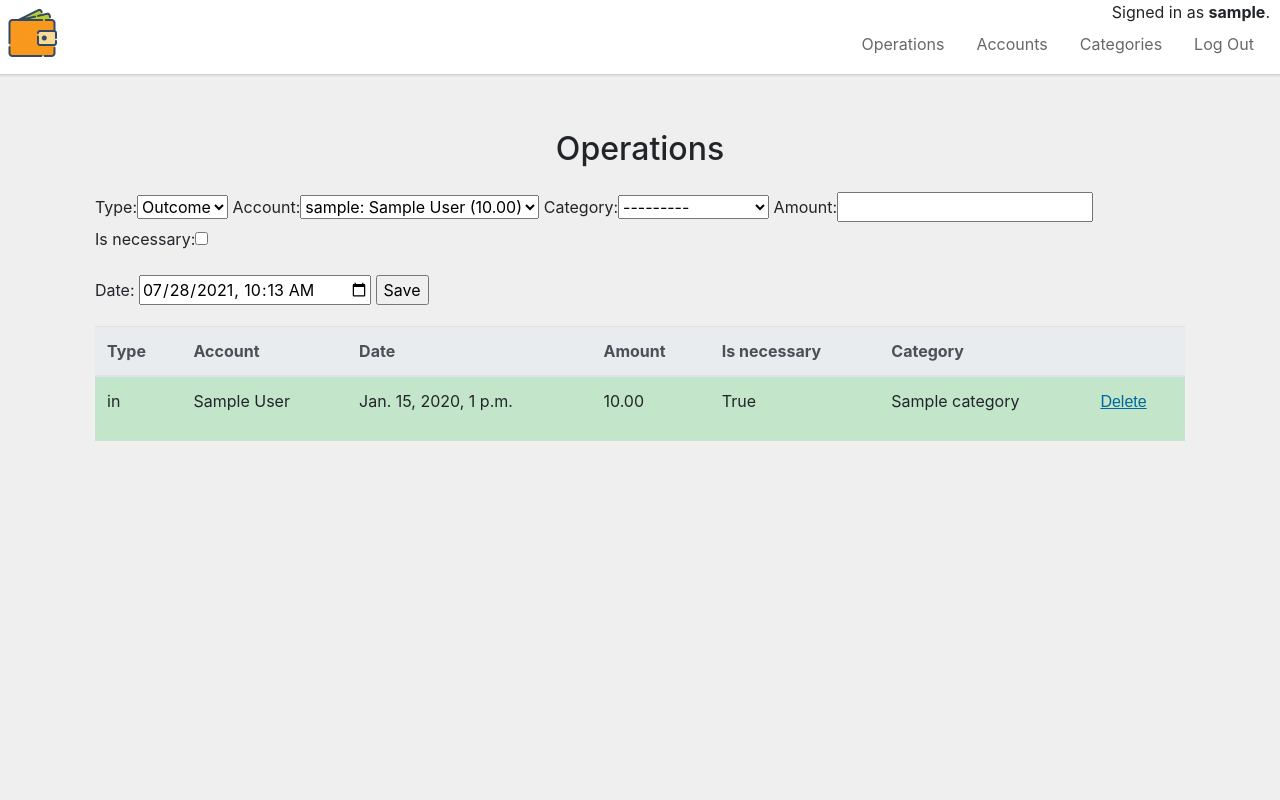
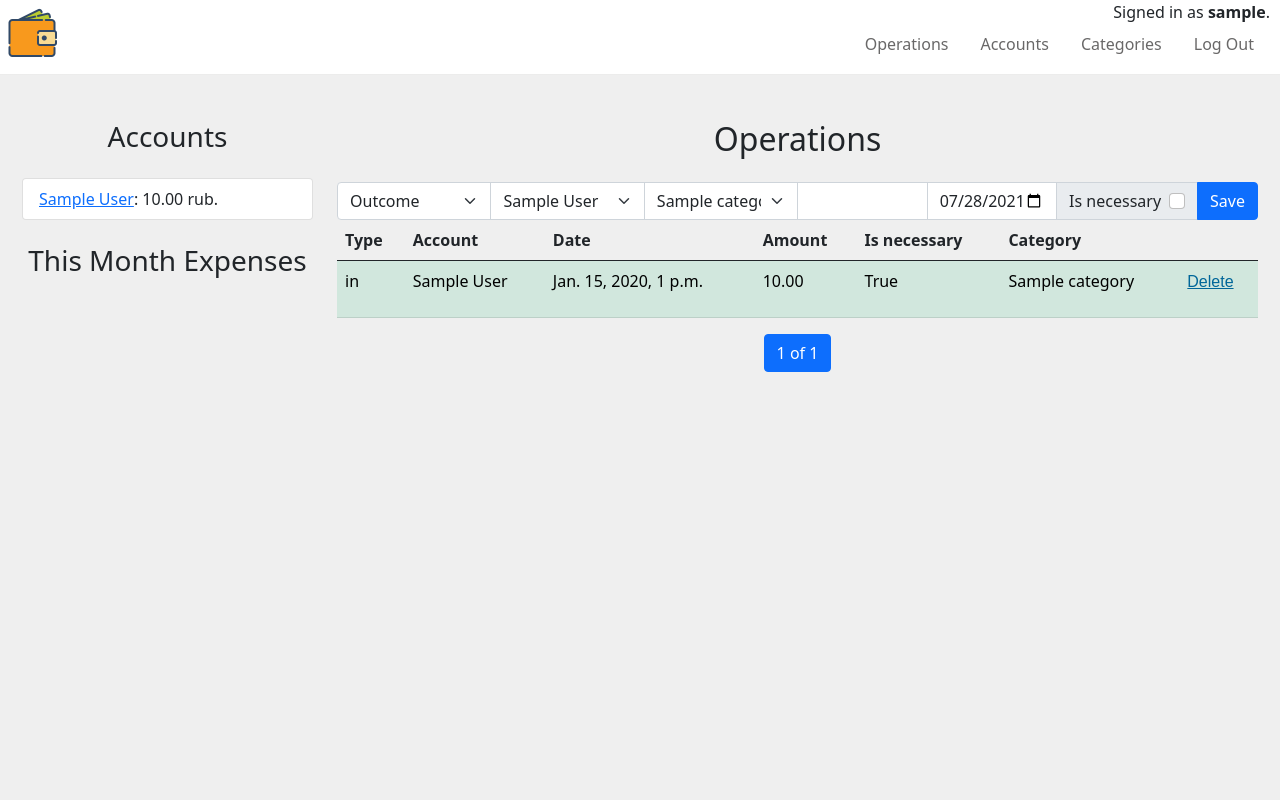
Before and after one commit to aleksandrovskiys/coinbook, a Django app: page / in a window 1280 px wide. Run offline with Django 3.2, Linux system fonts and the light colour scheme; a user stored in the database is signed in; tables that the repository leaves empty hold one stand-in row (values such as "Sample post"); some libraries are stand-ins or nearby versions.

Commit message:
refactoring, added pagination and statistics on index page

```diff
--- a/PersonalFinances/settings.py
+++ b/PersonalFinances/settings.py
@@ -53,7 +53,7 @@ WSGI_APPLICATION = 'PersonalFinances.wsgi.application'
 DATABASES = {
     'default': {
         'ENGINE': 'django.db.backends.postgresql',
-        'NAME': 'PersonalFinances',
+        'NAME': 'finances',
         'USER': os.getenv('PSQL_USER'),
         'PASSWORD': os.getenv('PSQL_PASSWORD'),
         'HOST': '127.0.0.1',
--- a/finances/forms.py
+++ /dev/null
@@ -1,22 +0,0 @@
-from django import forms
-
-from finances.models import Account, User, Category
-
-
-class OperationForm(forms.Form):
-    TYPE_CHOICES = (
-        ('in', 'Income'),
-        ('out', 'Outcome'),
-    )
-    user_id = forms.HiddenInput()
-    type = forms.CharField(max_length=3, widget=forms.Select(choices=TYPE_CHOICES))
-    account = forms.ModelChoiceField(queryset=Account.objects.none())
-    category = forms.ModelChoiceField(queryset=Category.objects.none(), required=False)
-    amount = forms.FloatField()
-    is_necessary = forms.BooleanField(required=False)
-
-    def __init__(self, *args, **kwargs):
-        user = kwargs.pop('user')
-        forms.Form.__init__(self, *args, **kwargs)
-        self.fields['account'].queryset = Account.objects.filter(user=user)
-        self.fields['category'].queryset = Category.objects.filter(user=user)
--- a/finances/templates/finances/index.html
+++ b/finances/templates/finances/index.html
@@ -6,18 +6,52 @@
 
 {% block body %}
     {% if user.is_authenticated %}
-        <h3></h3>
+        <div class="row">
+            <div class="col-3">
+                <h3 class="text-center mb-4">Accounts</h3>
+                <ul class="list-group">
+                    {% for account in user.accounts.all %}
+                        <li class="list-group-item"><a href="{% url 'accounts' account.id %}">{{ account.name }}</a>: {{ account.balance }} rub.</li>
+                    {% endfor %}
+                </ul>
+
+                <h3 class="text-center mb-4 mt-4">This Month Expenses</h3>
+                <ul class="list-group">
+                    {% for category, amount in expenses.items %}
+                        <li class="list-group-item">{{ category }}: {{ amount }} rub.</li>
+                    {% endfor %}
+                </ul>
+            </div>
+            <div class="col-9">
                 <h2 class="text-center mb-4">Operations</h2>
-        <form action="/operations/" method="post" >
+                <form action="/operations/" method="post">
                     {% csrf_token %}
-            <p>
-                {{ operation_form }}
-            </p>
-            <p>
-                <label for="datetime-input" class="form-label">Date: </label>
-                <input type="datetime-local" id="datetime-input" name="date" value="{% now "Y-m-d\TH:i" %}">
-                <input type="submit" value="Save">
-            </p>
+                    <input type="hidden" name="user_id" id="user_id" value="{{ user.id }}">
+                    <div class="input-group">
+                        <select name="type" id="type_selector" class="form-select" aria-label="Operation type" required>
+                            <option value="out" selected>Outcome</option>
+                            <option value="in">Income</option>
+                        </select>
+                        <select name="account" id="account_selector" class="form-select" aria-label="Account" required>
+                            {% for account in user.accounts.all %}
+                                <option value="{{ account.id }}">{{ account.name }}</option>
+                            {% endfor %}
+                        </select>
+                        <select name="category" id="category_selector" class="form-select" aria-label="Category">
+                            {% for category in user.categories.all %}
+                                <option value="{{ category.id }}">{{ category.name }}</option>
+                            {% endfor %}
+                        </select>
+                        <input type="number" name="amount" id="amount" class="form-control" required>
+                        <input type="datetime-local" id="datetime-input" name="date" value="{% now "Y-m-d\TH:i" %}"
+                               class="form-control">
+                        <div class="input-group-text">
+                            <label for="is-necessary">Is necessary</label>
+                            <input class="form-check-input mt-0 ms-2" type="checkbox" value=""
+                                   aria-label="Is necessary" name="is_necessary" id="is-necessary">
+                        </div>
+                        <input type="submit" value="Save" class="btn btn-primary">
+                    </div>
                 </form>
                 <table class="table table-hover">
                     <thead class="thead-light">
@@ -45,9 +79,45 @@
                     <td>
                         <p>{{ operation.category }}</p>
                     </td>
-                        <td><button class="delete-button" type="submit" onclick="deleteOperation(this)" data-operation-id={{operation.id}}>Delete</button></td>
+                    <td>
+                        <button class="delete-button" type="submit" onclick="deleteOperation(this)"
+                                data-operation-id={{ operation.id }}>Delete
+                        </button>
+                    </td>
                     </tr>
                     {% endfor %}
                 </table>
+                {% if is_paginated %}
+                    <nav aria-label="Pagination" class="mx-auto">
+                        <ul class="pagination justify-content-center">
+                            {% if page_obj.number > 2 %}
+                                <li class="page-item">
+                                    <a class="page-link" href="{% url 'index' %}?page=1">First</a>
+                                </li>
+                            {% endif %}
+                            {% if page_obj.has_previous %}
+                                <li class="page-item">
+                                    <a class="page-link"
+                                       href="{% url 'index' %}?page={{ page_obj.previous_page_number }}">Previous</a>
+                                </li>
+                            {% endif %}
+                            <li class="page-item active"><a class="page-link" href="#">{{ page_obj.number }}
+                                of {{ page_obj.paginator.num_pages }}</a></li>
+                            {% if page_obj.has_next %}
+                                <li class="page-item">
+                                    <a class="page-link" href="{% url 'index' %}?page={{ page_obj.next_page_number }}">Next</a>
+                                </li>
+                            {% endif %}
+                            {% if page_obj.number < page_obj.paginator.num_pages %}
+                                <li class="page-item">
+                                    <a class="page-link"
+                                       href="{% url 'index' %}?page={{ page_obj.paginator.num_pages }}">Last</a>
+                                </li>
+                            {% endif %}
+                        </ul>
+                    </nav>
+                {% endif %}
+            </div>
+        </div>
     {% endif %}
 {% endblock %}
--- a/finances/views.py
+++ b/finances/views.py
@@ -4,32 +4,41 @@ from django.db import IntegrityError
 from django.http import HttpResponseRedirect
 from django.shortcuts import render
 from django.urls import reverse
+from django.utils.datastructures import MultiValueDictKeyError
 from django.views.decorators.csrf import csrf_exempt
+from django.core.paginator import Paginator
 
-from .forms import OperationForm
 from .models import User
 from . import service
 
 
 @csrf_exempt
 def index(request):
-    if request.user.is_authenticated:
-        operations = service.get_user_operations(request.user).order_by('-date', '-id')
-        latest_operation_account = service.get_account_of_latest_operation(request.user)
-        operation_form = OperationForm(initial={'account': latest_operation_account,
-                                                'type': 'out'},
-                                       user=request.user)
-    else:
-        operations = []
-        operation_form = None
-    return render(request, 'finances/index.html', {
-        'operations': operations,
-        'operation_form': operation_form
-    })
+    if request.method == 'GET':
+        if request.user.is_authenticated:
+            operations = service.get_user_operations(request.user).order_by('-date', '-id')
+            is_paginated = True
+            paginator = Paginator(operations, 20)
+            try:
+                page_number = request.GET['page']
+            except MultiValueDictKeyError:
+                page_number = 1
+            page = paginator.get_page(page_number)
+            expenses = service.get_this_month_expenses(request.user.id)
+        else:
+            operations = []
+            is_paginated = False
+
+        return render(request, 'finances/index.html', {
+            'operations': page.object_list,
+            'is_paginated': is_paginated,
+            'page_obj': page,
+            'expenses': expenses
+        })
 
 
 # Operations
-@login_required()
+@login_required
 @csrf_exempt
 def operation_view(request, operation_id: int):
     if request.method == 'POST':
@@ -43,10 +52,14 @@ def operation_view(request, operation_id: int):
         service.delete_operation(operation_id)
 
 
+@login_required
 def create_operation_view(request):
     if request.method == 'POST':
         account = service.get_account(request.POST['account'])
-        category = service.get_category(request.POST['category'])
+        try:
+            category = service.get_category(request.POST['category'])
+        except MultiValueDictKeyError:
+            category = None
         is_necessary = True if 'is_necessary' in request.POST else False
         service.add_operation(user=request.user,
                               type=request.POST['type'],
--- a/requirements.txt
+++ b/requirements.txt
@@ -1,5 +1,6 @@
 appdirs==1.4.4
 asgiref==3.3.1
+autopep8==1.5.7
 cfgv==3.2.0
 distlib==0.3.1
 Django==3.1.5
--- a/templates/layout.html
+++ b/templates/layout.html
@@ -5,8 +5,7 @@
     <head>
         <meta charset="UTF-8">
         <title>{% block Title %} {% endblock %}</title>
-        <link rel="stylesheet" href="https://stackpath.bootstrapcdn.com/bootstrap/4.4.1/css/bootstrap.min.css"
-              integrity="sha384-Vkoo8x4CGsO3+Hhxv8T/Q5PaXtkKtu6ug5TOeNV6gBiFeWPGFN9MuhOf23Q9Ifjh" crossorigin="anonymous">
+        <link href="https://cdn.jsdelivr.net/npm/bootstrap@5.0.2/dist/css/bootstrap.min.css" rel="stylesheet" integrity="sha384-EVSTQN3/azprG1Anm3QDgpJLIm9Nao0Yz1ztcQTwFspd3yD65VohhpuuCOmLASjC" crossorigin="anonymous">
         <link href="{% static 'finances/styles.css' %}" rel="stylesheet">
         <link rel="shortcut icon" type="image/png" href="{% static 'favicon.png' %}">
         <script src="{% static 'finances/script.js' %}"></script>
@@ -17,7 +16,7 @@
         <div class="header">
             <img src="{% static 'favicon.png' %}" alt="Personal finances" class="header-icon">
             <div class="header-nav">
-                <div class="text-right">
+                <div class="text-end">
                     {% if user.is_authenticated %}
                         Signed in as <strong>{{ user.username }}</strong>.
                     {% else %}
@@ -51,7 +50,7 @@
             </div>
         </div>
         <hr class="gradient-hr">
-        <div class="container">
+        <div class="container-fluid">
 
             <div class="content">
                 {% block body %}
@@ -59,5 +58,6 @@
             </div>
 
         </div>
+    <script src="https://cdn.jsdelivr.net/npm/bootstrap@5.0.2/dist/js/bootstrap.bundle.min.js" integrity="sha384-MrcW6ZMFYlzcLA8Nl+NtUVF0sA7MsXsP1UyJoMp4YLEuNSfAP+JcXn/tWtIaxVXM" crossorigin="anonymous"></script>
     </body>
 </html>
```
Also changed, not shown: finances/service.py (+31 -5 lines). Lines whose indentation alone changed are shown as unchanged.
